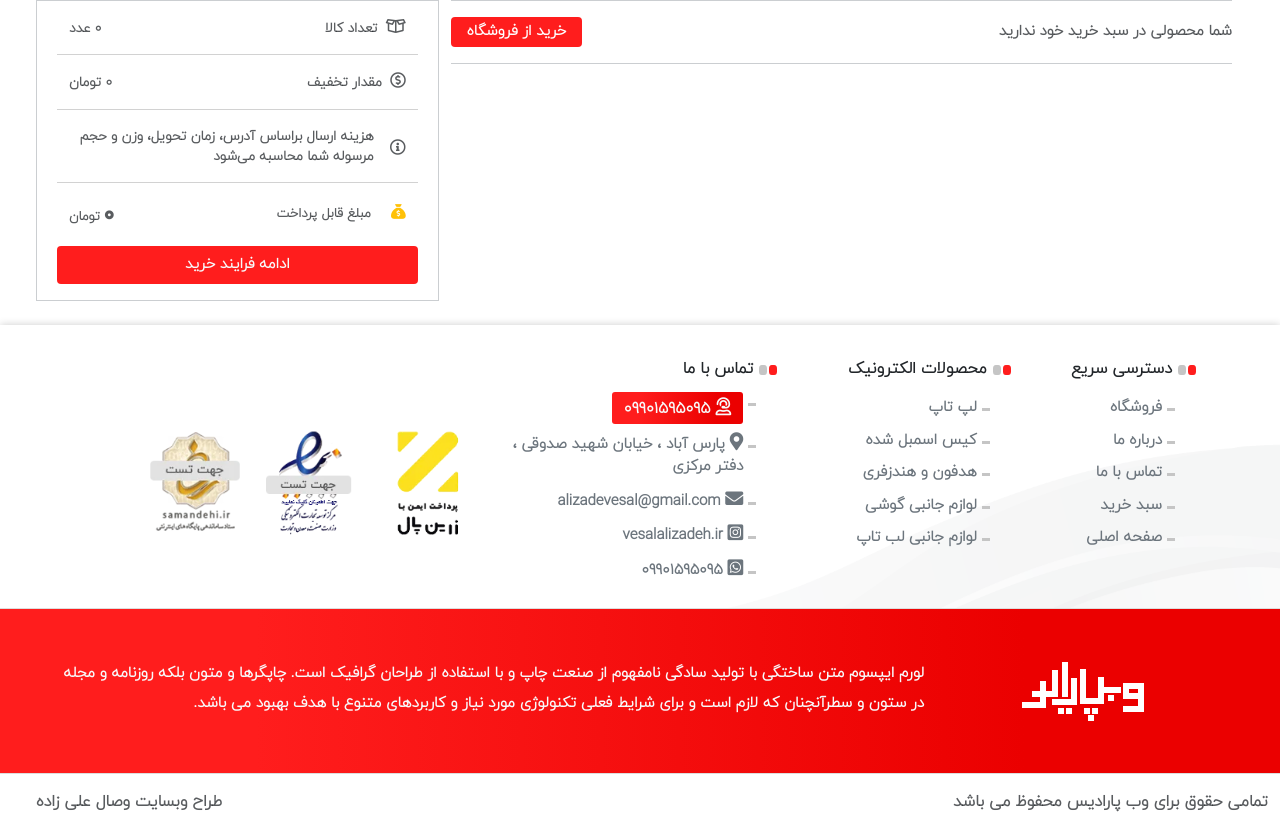
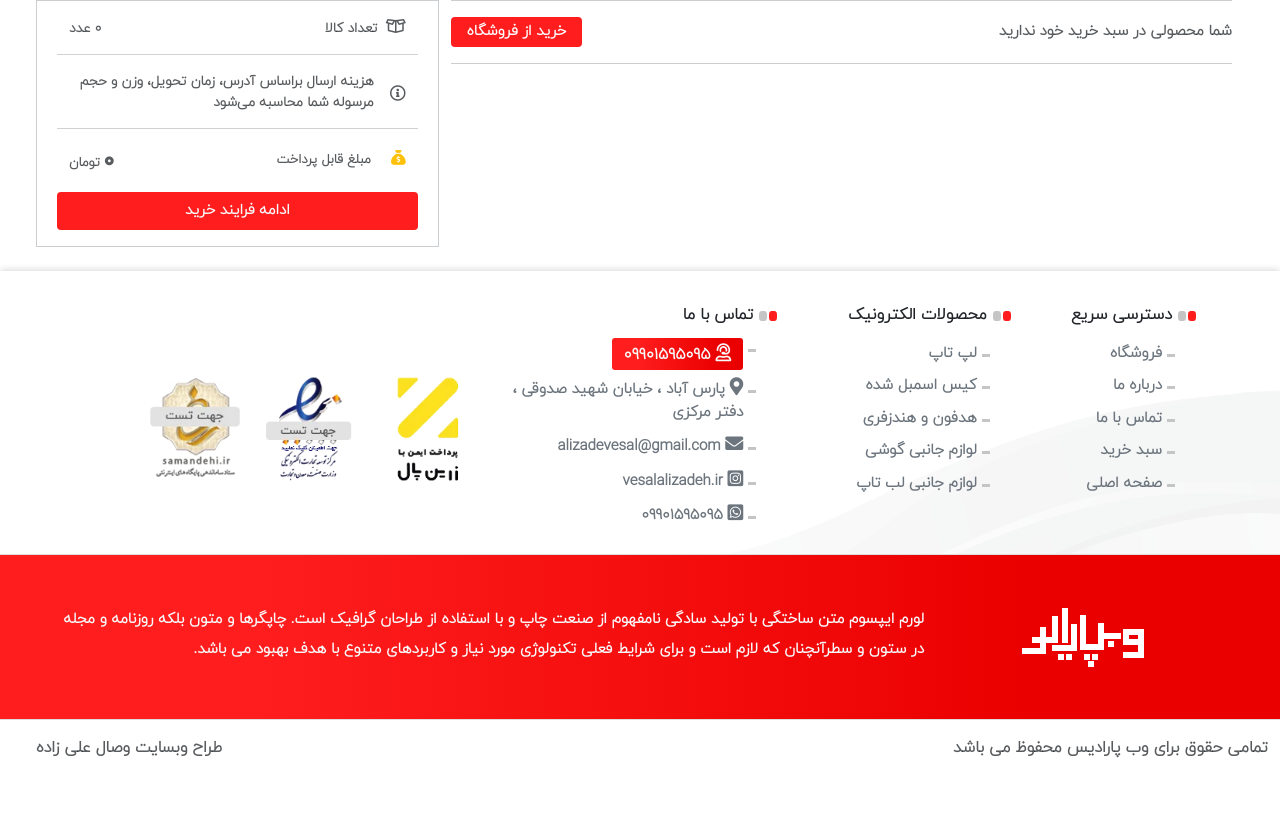
Before and after one commit to mamadinit/paydar-shop, a Django app: page /cart/ in a window 1280 px wide. Shown: the part 156-986 px from the top of the page. After the commit the page ends 914 px from the top, so only its background shows below. Run offline with Django 4.2, Linux system fonts and the light colour scheme; a user stored in the database is signed in; some libraries are stand-ins or nearby versions; some web fonts are replaced.

Commit message:
some chanfes

```diff
--- a/templates/shop/detail-cart.html
+++ b/templates/shop/detail-cart.html
@@ -17,6 +17,12 @@
                     </nav>
                 </div>
             </div>
+            {% if messages  %}
+                {% for message in messages %}
+                    <div class="alert alert-{{ message.tags }} fs-m paragraph py-1">{{ message }}</div>
+                {% endfor %}
+            {% endif %}
+
             <div class="cart-body px-0">
                 <div class="row d-flex align-items-start justify-content-center flex-wrap mx-0">
                     <div class="col-lg-8">
@@ -65,23 +71,6 @@
                                         </div>
                                     </div>
                                 {% endfor %}
-
-
-                                <div class="border col-12 py-3 rounded mt-3 d-flex-c-c">
-                                    <div class="row col-12 d-flex-c-c px-0 btn-up-code">
-                                        <div class="col-lg-6 col-12 px-0">
-                                            <form action="">
-                                                <div class="form-group buc-inp">
-                                                    <input type="text" class="form-control fw-bold fs-small py-2 " placeholder="کد تخفیف">
-                                                </div>
-                                                <button class="btn fw-bold fs-small rounded px-2 bg-red text-light py-2 buc-right"> اعمال کد تخفیف </button>
-                                            </form>
-                                        </div>
-                                        <div class="col-lg-6 col-12 d-flex align-items-center justify-content-end px-0">
-                                            <button class="btn bg-red text-light rounded fs-small px-2 py-2 buc-left"> بروزرسانی سبد خرید </button>
-                                        </div>
-                                    </div>
-                                </div>
                             </div>
                         {% endif %}
                     </div>
@@ -90,10 +79,6 @@
                             <div class="box-cart col-12">
                                 <span class="text-muted fs-small">  <i class="far fs-6 pe-1 fa-box-open"></i> تعداد کالا  </span>
                                 <span class="text-muted fs-small"> {{ cart.get_total_number }} عدد</span>
-                            </div>
-                            <div class="box-cart col-12">
-                                <span class="text-muted fs-small"><i class="far fs-6 pe-1 fa-usd-circle"></i> مقدار تخفیف</span>
-                                <span class="text-muted fs-small"> 0 تومان </span>
                             </div>
                             <div class="box-cart text-muted">
                                 <i class="far fa-info-circle pe-3"></i><span> هزینه ارسال براساس آدرس، زمان تحویل، وزن و حجم مرسوله شما محاسبه می‌شود </span>
--- a/templates/shop/product_detail.html
+++ b/templates/shop/product_detail.html
@@ -40,8 +40,8 @@
                                     <span> کد کالا : {{ object.pk }} </span>
                                 </div>
                                 <div class="category">
-                                    <span class="text-muted"> دسته بندی : <a href="" class="text-danger"> {% for cat in  object.category.all %} {{cat.title}} {% endfor %} </a> </span>
-                                    <!-- <span class="text-muted border-start ps-2"> برند <a href="" class="text-danger"> اپل </a> </span> -->
+                                    <span class="text-muted"> دسته بندی : <a href="" class="text-danger"> {{ object.category }}</a> </span>
+                                    <span class="text-muted border-start ps-2"> برند <a href="" class="text-danger"> {{ object.brand }} </a> </span>
                                 </div>
                                 <div class="product-informations mt-3">
                                     <p class="text-muted mb-0"> مشخصات محصول </p>
```
